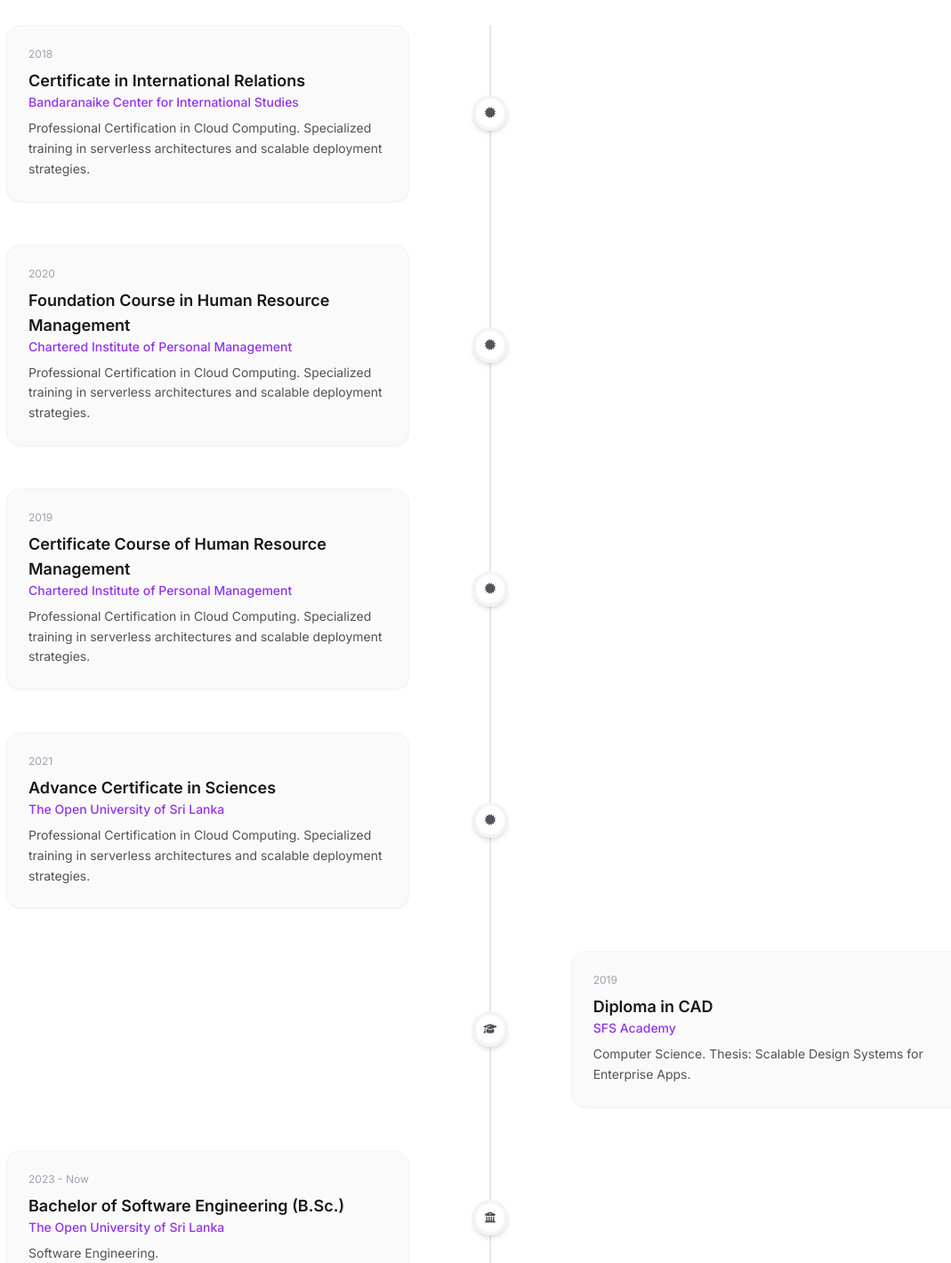
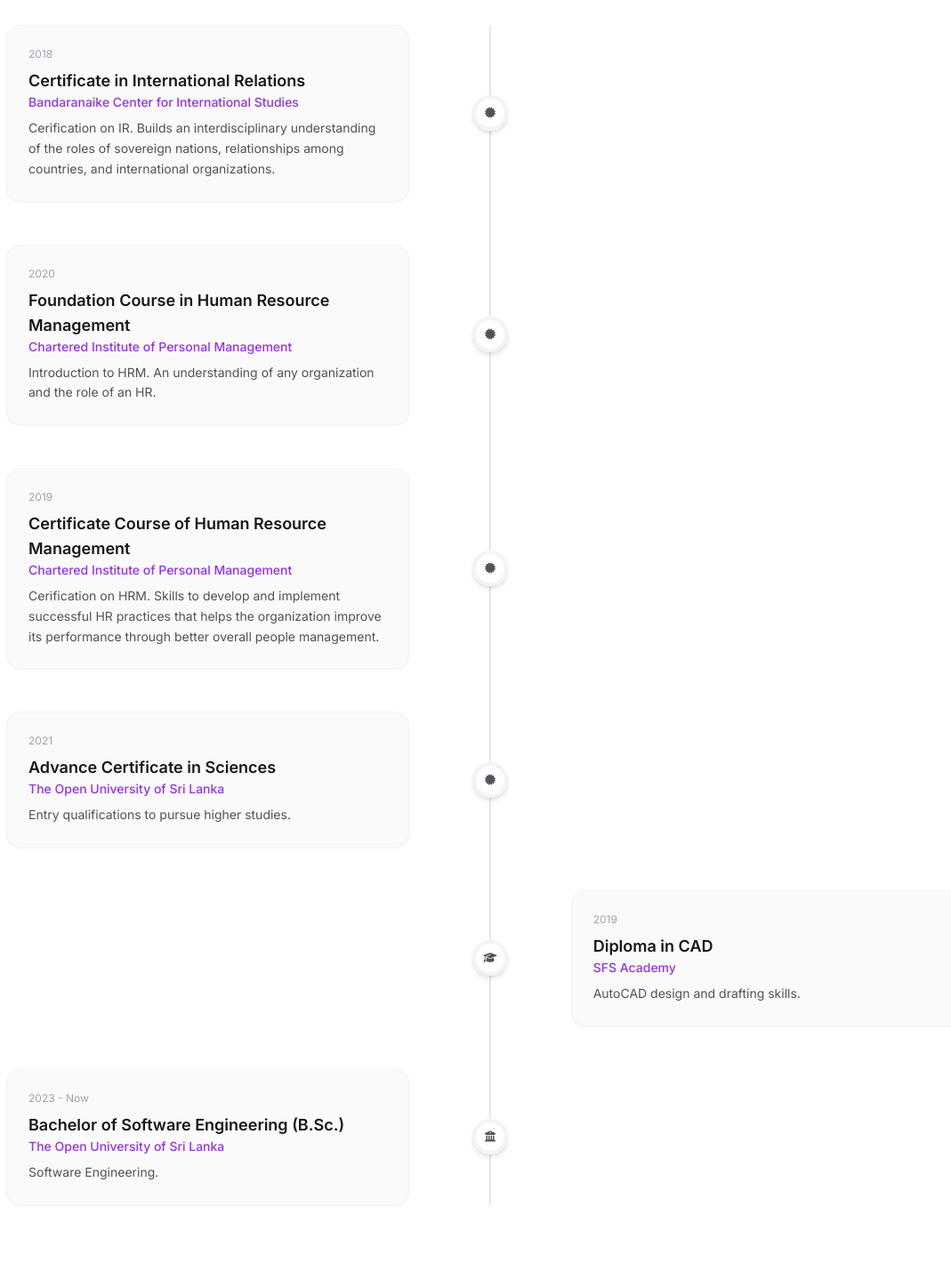
Before and after one commit to C31121999/My_Portfolio, a plain HTML site: page index.html in a window 1280 px wide. Shown: the part 2660-4080 px from the top of the page at 89% size, without its empty margins (89-1158 px from the left). Drawn offline with nearby package versions, Linux system fonts and the light colour scheme.

Commit message:
Edited the Academic Qualifications section

```diff
--- a/index.html
+++ b/index.html
@@ -373,7 +373,7 @@
                                 <h3 class="text-lg font-bold text-primary">Certificate in International Relations </h3>
                                 <p class="text-sm font-medium text-purple-600 mb-2">Bandaranaike Center for International Studies</p>
                                 <p class="text-secondary text-sm leading-relaxed">
-                                    Professional Certification in Cloud Computing. Specialized training in serverless architectures and scalable deployment strategies.
+                                    Cerification on IR. Builds an interdisciplinary understanding of the roles of sovereign nations, relationships among countries, and international organizations.
                                 </p>
                             </div>
                             <div class="absolute left-0 md:left-1/2 transform -translate-x-1/2 flex items-center justify-center w-10 h-10 rounded-full bg-white border-4 border-gray-100 shadow-md z-10 top-0 md:top-auto">
@@ -390,7 +390,7 @@
                                 <h3 class="text-lg font-bold text-primary">Foundation Course in Human Resource Management</h3>
                                 <p class="text-sm font-medium text-purple-600 mb-2">Chartered Institute of Personal Management </p>
                                 <p class="text-secondary text-sm leading-relaxed">
-                                    Professional Certification in Cloud Computing. Specialized training in serverless architectures and scalable deployment strategies.
+                                    Introduction to HRM. An understanding of any organization and the role of an HR.
                                 </p>
                             </div>
                             <div class="absolute left-0 md:left-1/2 transform -translate-x-1/2 flex items-center justify-center w-10 h-10 rounded-full bg-white border-4 border-gray-100 shadow-md z-10 top-0 md:top-auto">
@@ -407,7 +407,7 @@
                                 <h3 class="text-lg font-bold text-primary">Certificate Course of Human Resource Management </h3>
                                 <p class="text-sm font-medium text-purple-600 mb-2">Chartered Institute of Personal Management </p>
                                 <p class="text-secondary text-sm leading-relaxed">
-                                    Professional Certification in Cloud Computing. Specialized training in serverless architectures and scalable deployment strategies.
+                                    Cerification on HRM. Skills to develop and implement successful HR practices that helps the organization improve its performance through better overall people management.
                                 </p>
                             </div>
                             <div class="absolute left-0 md:left-1/2 transform -translate-x-1/2 flex items-center justify-center w-10 h-10 rounded-full bg-white border-4 border-gray-100 shadow-md z-10 top-0 md:top-auto">
@@ -423,9 +423,7 @@
                                 </div>
                                 <h3 class="text-lg font-bold text-primary">Advance Certificate in Sciences</h3>
                                 <p class="text-sm font-medium text-purple-600 mb-2">The Open University of Sri Lanka</p>
-                                <p class="text-secondary text-sm leading-relaxed">
-                                    Professional Certification in Cloud Computing. Specialized training in serverless architectures and scalable deployment strategies.
-                                </p>
+                                <p class="text-secondary text-sm leading-relaxed">Entry qualifications to pursue higher studies.</p>
                             </div>
                             <div class="absolute left-0 md:left-1/2 transform -translate-x-1/2 flex items-center justify-center w-10 h-10 rounded-full bg-white border-4 border-gray-100 shadow-md z-10 top-0 md:top-auto">
                                 <i class="fa-solid fa-certificate text-secondary text-xs"></i>
@@ -445,9 +443,7 @@
                                 </div>
                                 <h3 class="text-lg font-bold text-primary">Diploma in CAD</h3>
                                 <p class="text-sm font-medium text-purple-600 mb-2">SFS Academy</p>
-                                <p class="text-secondary text-sm leading-relaxed">
-                                    Computer Science. Thesis: Scalable Design Systems for Enterprise Apps.
-                                </p>
+                                <p class="text-secondary text-sm leading-relaxed">AutoCAD design and drafting skills.</p>
                             </div>
                         </div>
 
```
